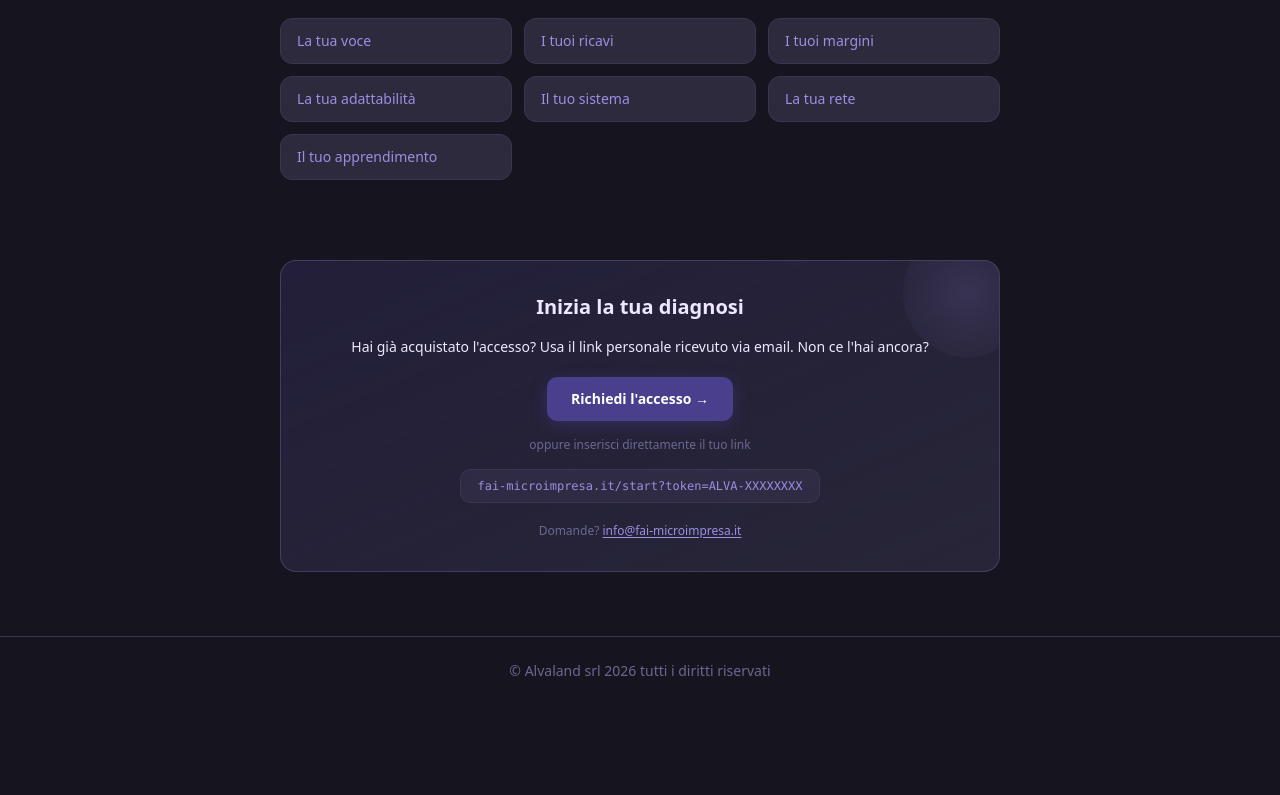
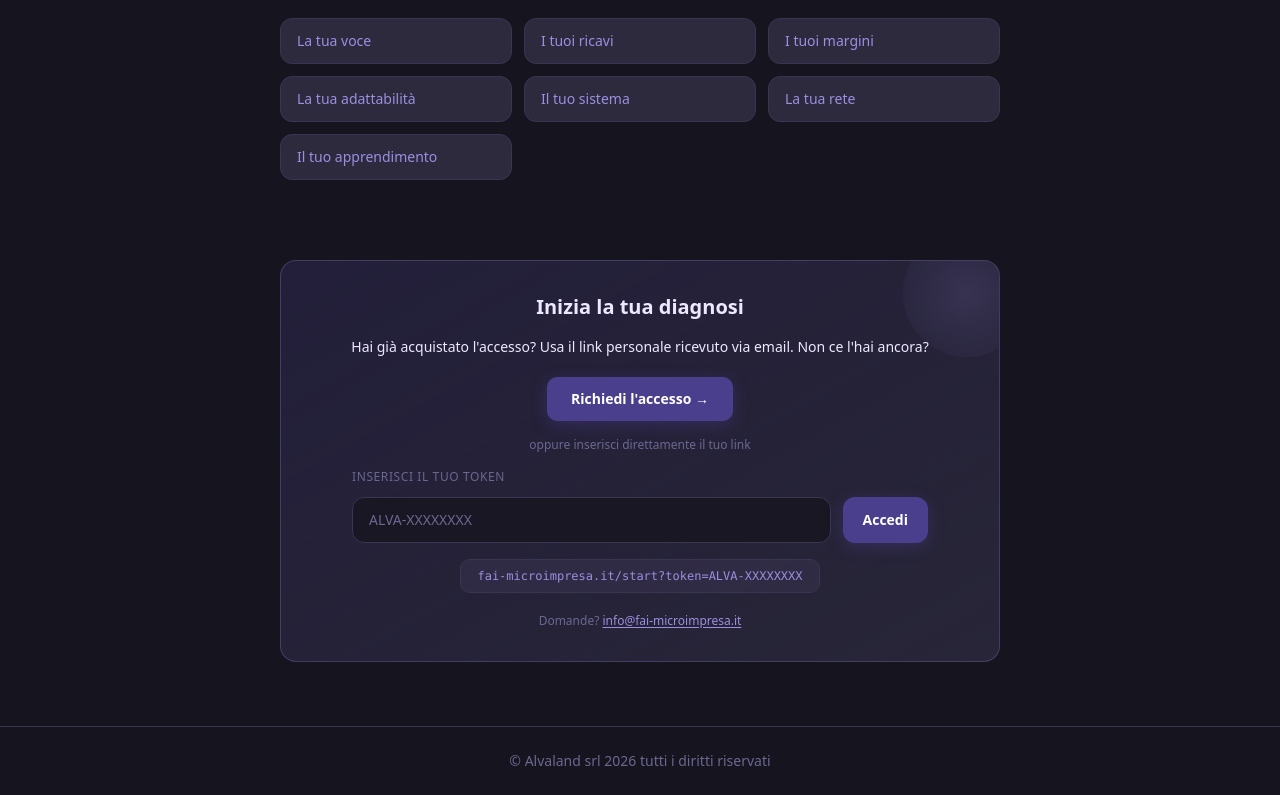
Before and after one commit to erridp-collab/FAI, a Next.js app: page / in a window 1280 px wide. Shown: the part 1252-2047 px from the top of the page. Before the commit the page ends 1957 px from the top, so only its background shows below. Built offline with nearby package versions, Linux system fonts and the light colour scheme.

Commit message:
fix: add public token entry form

```diff
--- a/src/app/api/validate-token/route.ts
+++ b/src/app/api/validate-token/route.ts
@@ -6,8 +6,9 @@ import { getTokensTable } from "@/utils/test-mode";
 export async function POST(request: Request) {
   try {
     const { token } = (await request.json()) as { token?: string };
+    const normalizedToken = token?.trim().toUpperCase();
 
-    if (!token) {
+    if (!normalizedToken) {
       return NextResponse.json({ error: "Token mancante" }, { status: 400 });
     }
 
@@ -16,7 +17,7 @@ export async function POST(request: Request) {
     const { data: testTokenData, error: testTokenError } = await supabase
       .from(getTokensTable(true))
       .select("id, is_active")
-      .eq("token", token)
+      .eq("token", normalizedToken)
       .single();
 
     if (!testTokenError && testTokenData && testTokenData.is_active !== false) {
@@ -26,7 +27,7 @@ export async function POST(request: Request) {
     const { data: tokenData, error } = await supabase
       .from(getTokensTable(false))
       .select("id, response_id")
-      .eq("token", token)
+      .eq("token", normalizedToken)
       .single();
 
     if (error || !tokenData) {
--- a/src/app/page.tsx
+++ b/src/app/page.tsx
@@ -142,6 +142,38 @@ export default function Home() {
             </a>
           </div>
           <p className="relative z-10 text-tertiary text-xs">oppure inserisci direttamente il tuo link</p>
+          <form
+            action="/start"
+            method="get"
+            className="relative z-10 max-w-xl mx-auto w-full space-y-3"
+          >
+            <label
+              htmlFor="token"
+              className="block text-left text-tertiary text-xs uppercase tracking-wider"
+            >
+              Inserisci il tuo token
+            </label>
+            <div className="flex flex-col sm:flex-row gap-3">
+              <input
+                id="token"
+                name="token"
+                type="text"
+                required
+                autoComplete="off"
+                autoCorrect="off"
+                autoCapitalize="characters"
+                spellCheck={false}
+                placeholder="ALVA-XXXXXXXX"
+                className="flex-1 rounded-xl border border-raised bg-canvas/80 px-4 py-3 text-sm text-primary placeholder:text-tertiary outline-none transition-colors focus:border-accent-surface"
+              />
+              <button
+                type="submit"
+                className="rounded-xl bg-accent px-5 py-3 text-sm font-bold text-white shadow-[0_4px_16px_rgba(74,63,140,0.4)] transition-colors hover:bg-accent/80"
+              >
+                Accedi
+              </button>
+            </div>
+          </form>
           <div className="relative z-10 flex justify-center">
             <code className="bg-raised/50 border border-raised text-accent-surface text-xs px-4 py-2 rounded-lg">
               fai-microimpresa.it/start?token=ALVA-XXXXXXXX
```
Also changed, not shown: 1 other file (tests, documents, lock files or other folders).
